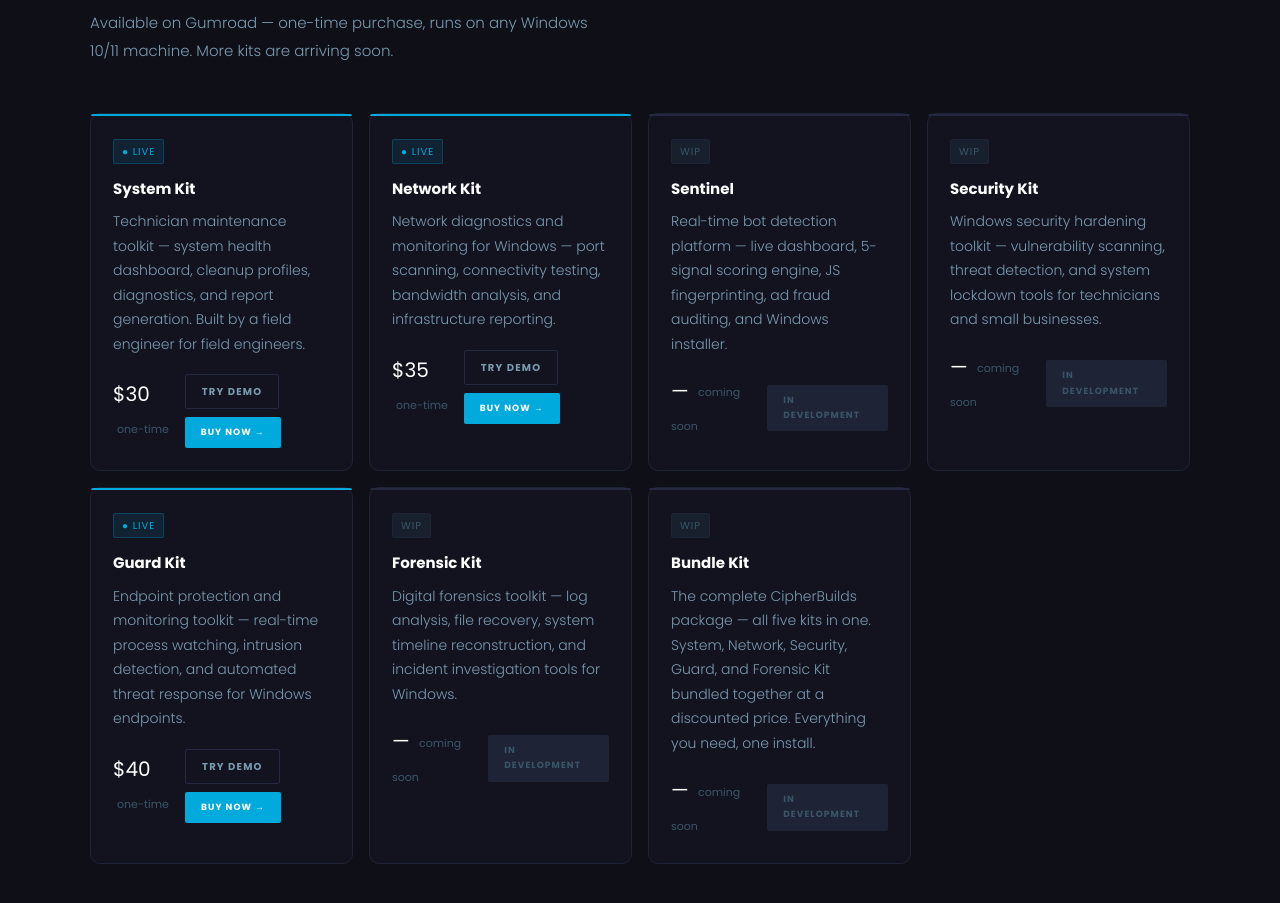
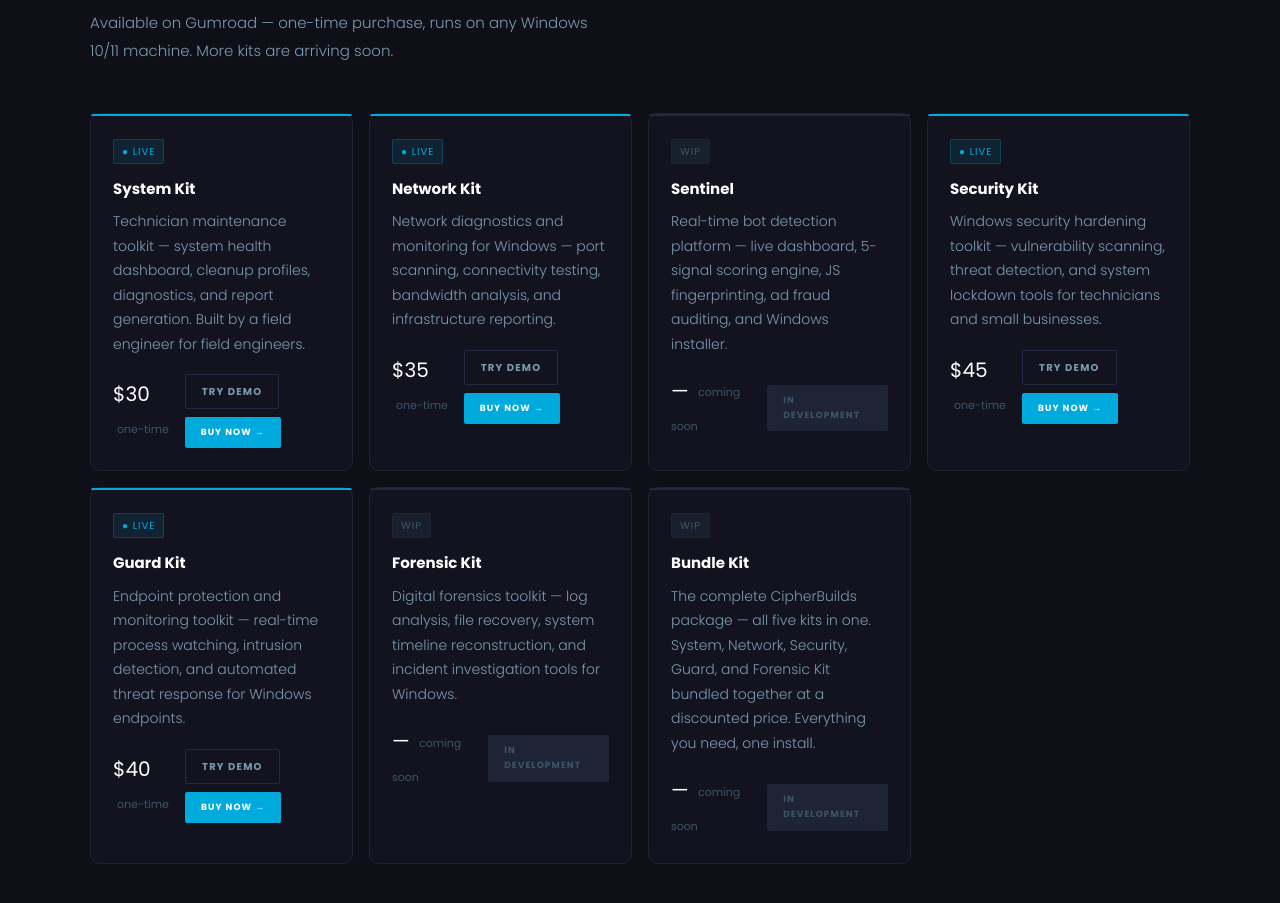
Before and after one commit to BehemothCipher/BehemothCipher.github.io, a plain HTML site: page index.html in a window 1280 px wide. Shown: the part 3037-3940 px from the top of the page. Drawn offline with Linux system fonts and the light colour scheme.

Commit message:
Add files via upload

```diff
--- a/index.html
+++ b/index.html
@@ -594,13 +594,16 @@
         </div>
       </div>
 
-      <div class="product-card wip reveal" style="transition-delay:0.15s">
-        <div class="product-badge badge-wip">WIP</div>
+      <div class="product-card live reveal" style="transition-delay:0.15s">
+        <div class="product-badge badge-live">● Live</div>
         <div class="product-name">Security Kit</div>
         <p class="product-desc">Windows security hardening toolkit — vulnerability scanning, threat detection, and system lockdown tools for technicians and small businesses.</p>
         <div class="product-footer">
-          <div class="product-price">— <span>coming soon</span></div>
-          <span class="product-btn disabled">In Development</span>
+          <div class="product-price">$45 <span>one-time</span></div>
+          <div style="display:flex;gap:8px;flex-wrap:wrap">
+            <a href="https://behemothcipher.gumroad.com/l/behemoth-security-kit-demo" class="product-btn" style="background:transparent;border:1px solid var(--border2);color:var(--muted);font-size:10px" target="_blank">Try Demo</a>
+            <a href="https://behemothcipher.gumroad.com/l/behemoth-security-kit" class="product-btn" target="_blank">Buy Now →</a>
+          </div>
         </div>
       </div>
 
```
